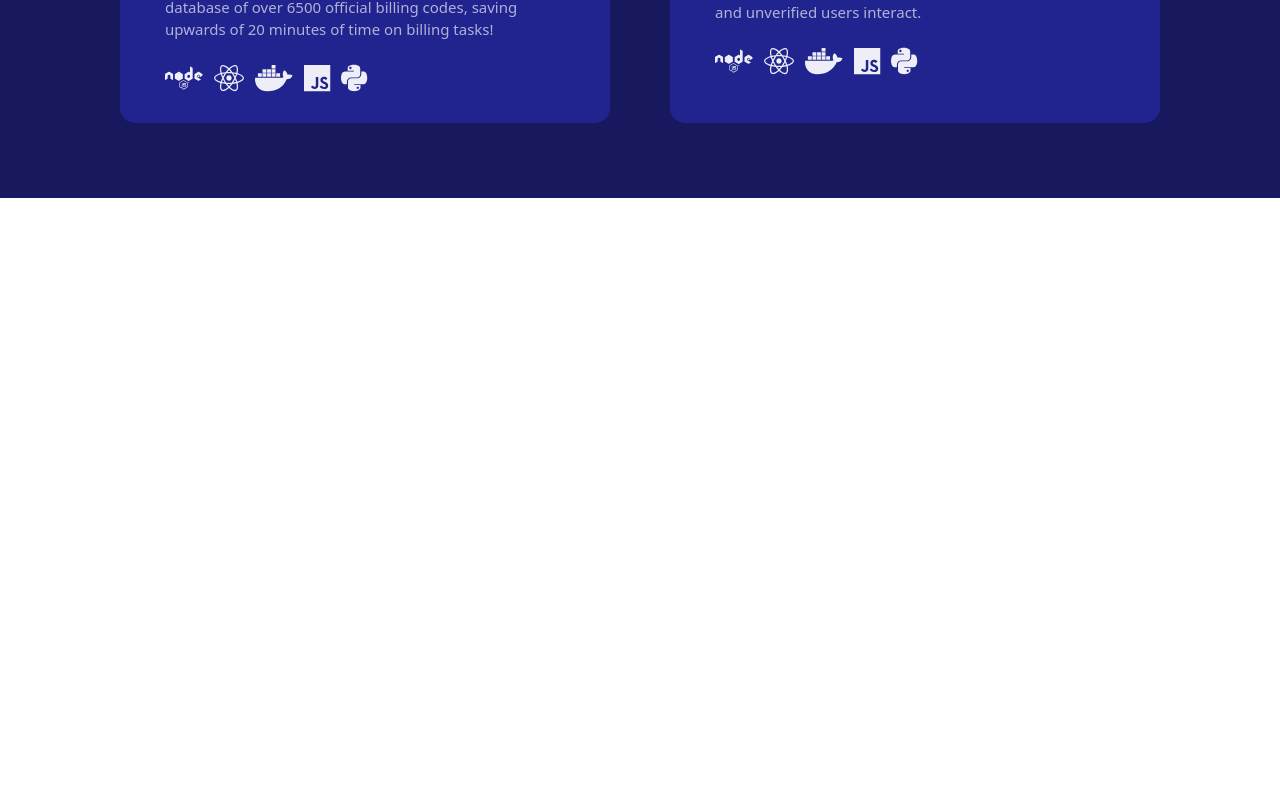
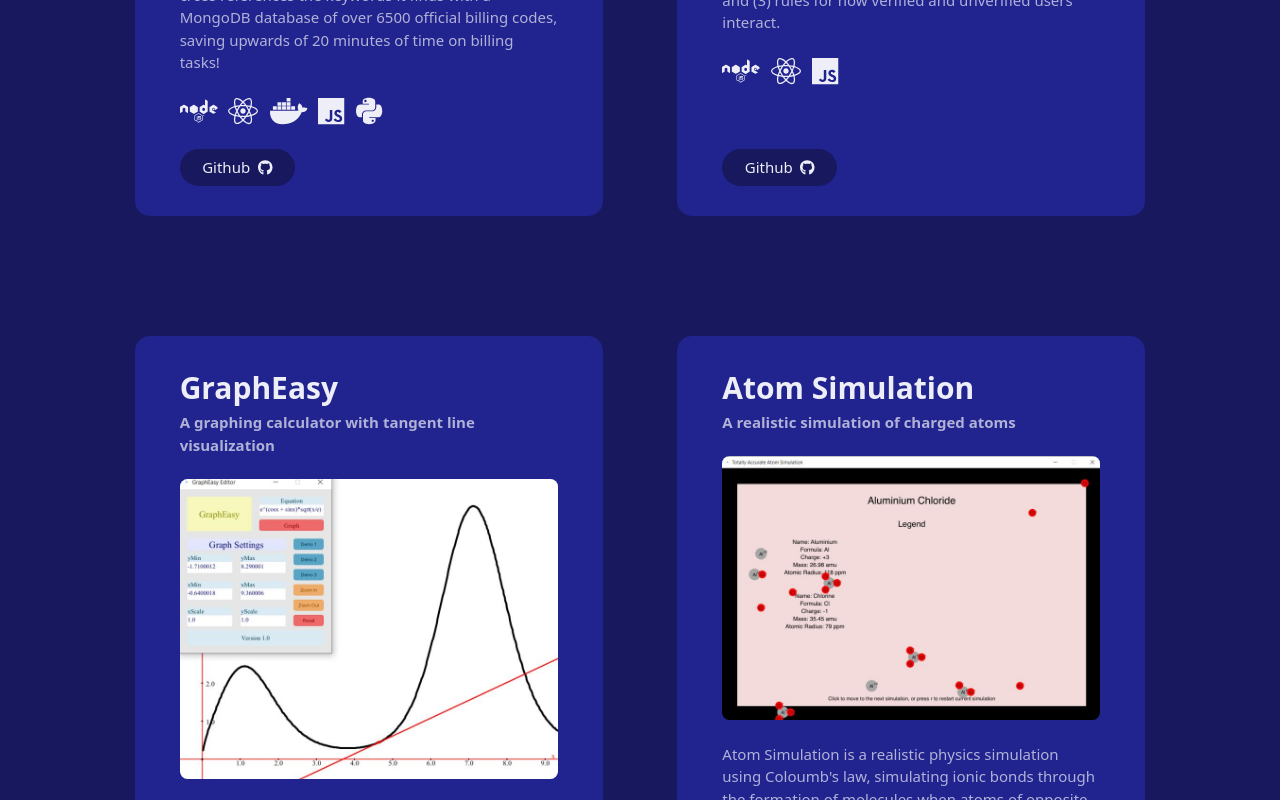
Before and after one commit to feng-zhang2495/Personal-Website, a React (Create React App) app in the folder client/: page / in a window 1280 px wide. Shown: the part 1460-2260 px from the top of the page. Before the commit the page ends 1658 px from the top, so only its background shows below. Built offline with nearby package versions, Linux system fonts and the light colour scheme.

Commit message:
added all projects and finished projects section

```diff
--- a/client/src/components/Navbar.js
+++ b/client/src/components/Navbar.js
@@ -10,7 +10,7 @@ const Navbar = (props) => {
     const page = useContext(pageContext)
 
     return (
-        <div className='navbar flex flex-row justify-between xl:px-32 py-5 lg:px-20 sm:px-12 items-center bg-transparent'>
+        <div className='navbar flex flex-row justify-between xl:px-32 py-5 lg:px-20 sm:px-12 items-center bg-transparent z-10'>
             <nav className='center-nav basis-full flex items-center justify-start'>
                 <ul className='inline-flex flex-row grow w- justify-start gap-x-12 text-lg items-center font-bold'>
                     <li className='inline'>Home</li>
--- a/client/src/components/ProjectCard.js
+++ b/client/src/components/ProjectCard.js
@@ -1,30 +1,46 @@
 import React from 'react'
 import { FontAwesomeIcon } from '@fortawesome/react-fontawesome'
+import { Link } from 'react-router-dom';
+import { faGithub } from '@fortawesome/free-brands-svg-icons';
 
 
 const ProjectCard = ({ title, subtitle, desc, img, github, website, icons}) => {
     return (
-        <div className='project-card my-8 py-8 px-12 rounded-2xl hover:scale-105 duration-300 basis-1/2'>
+        <section className='project-card my-8 py-8 px-12 rounded-2xl hover:scale-105 duration-300 flex flex-col justify-between'>
+            <div className='top'>
                 <h4>{title}</h4>
                 <h6 className='pb-6 font-bold opacity-70'>{subtitle}</h6>
-            <img src={img} alt='project demo' className='object-fit w-full rounded-lg'></img>
+                <img src={img} alt='project demo' className='object-cover w-full rounded-lg max-h-80'></img>
                 <p className='pt-6 opacity-70'>{desc}</p>
 
+                {icons && (
                     <div className='technologies flex flex-row pt-6 items-center gap-3'>
-                {icons && icons.map((icon) => {
+                        {icons.map((icon) => {
                             return <FontAwesomeIcon icon={icon} size='2xl' inverse/>
                         })}
                     </div>
+                )}
+            </div>
 
+            <div className='bottom'>
                 {(github || website) && (
-                <div className='project-links'>
+                    <div className='project-links pt-6'>
                         {github && (
-                        <div></div>
+                            <Link target="_blank" to={github} className='inline-flex flex-row gap-2 items-center repo-button px-6 py-2 rounded-full'>
+                                <button className=''>Github</button>
+                                <FontAwesomeIcon icon={faGithub}></FontAwesomeIcon>
+                            </Link>
+                        )}
+                        {website && (
+                            <Link target="_blank" to={github} className='inline-flex flex-row gap-2 items-center repo-button px-6 py-2 rounded-full'>
+                                <button className=''>Website</button>
+                                <FontAwesomeIcon icon={faGithub}></FontAwesomeIcon>
+                            </Link>
                         )}
                     </div>
                 )}
-
             </div>
+        </section>
     )
 }
 
--- a/client/src/components/Projects.js
+++ b/client/src/components/Projects.js
@@ -2,6 +2,8 @@ import React from 'react'
 import ProjectCard from './ProjectCard'
 import billify from '../assets/img/billify.png'
 import blockXism from '../assets/img/blockxism.jpg'
+import graphEasy from '../assets/img/graphEasy.jpg'
+import atomSim from '../assets/img/atomSim.jpg'
 import { faReact, faNode, faDocker, faJs, faPython} from '@fortawesome/free-brands-svg-icons'
 
 
@@ -20,7 +22,22 @@ const Projects = () => {
             subtitle: "A safer version of the Ethereum Blockchain",
             desc: "BlockXism is an attempt at placing more transparency in the blockchain ecosystem, through a simple verification system. It consists of (1) a self-authenticating service, (2) a ledger of verified users, and (3) rules for how verified and unverified users interact.",
             img: blockXism,
-            icons: [faNode, faReact, faDocker, faJs, faPython]
+            icons: [faNode, faReact, faJs],
+            github: 'https://github.com/fengzhang789/BlockXism'
+        },
+        {
+            title: "GraphEasy",
+            subtitle: "A graphing calculator with tangent line visualization",
+            desc: "GraphEasy is a graphing calculator made in Processing that comes with tangent line visualization capabilities. It supports implicit function graphing with common math functions and constants such as sin, cos, tan, e, ln, etc. It implements the shunting algorithm to calculate infix values and incorporates hash maps to save and avoid recalculation.",
+            img: graphEasy,
+            github: 'https://github.com/fengzhang789/GraphEasy'
+        },
+        {
+            title: "Atom Simulation",
+            subtitle: "A realistic simulation of charged atoms",
+            desc: "Atom Simulation is a realistic physics simulation using Coloumb's law, simulating ionic bonds through the formation of molecules when atoms of opposite charges collide and add up to zero. This simulation is of the formation of Aluminum Cloride, AlCl3.",
+            img: atomSim,
+            github: 'https://github.com/fengzhang789/Atom-Simulation'
         },
     ]
 
@@ -29,7 +46,7 @@ const Projects = () => {
             <div className='px-32 py-12'>
                 <h2 className='text-center py-6'>Projects</h2>
 
-                <article className='project-card-holder flex flex-row gap-16 '>
+                <article className='project-card-holder flex flex-row gap-16 flex-wrap justify-evenly'>
                     {data.map((obj) => {
                         return <ProjectCard title={obj.title} desc={obj.desc} subtitle={obj.subtitle} img={obj.img} icons={obj.icons} github={obj.github}></ProjectCard>
                     })}
--- a/client/src/index.css
+++ b/client/src/index.css
@@ -75,6 +75,15 @@ nav ul > *:hover {
 
 .project-card {
   background-color: #21238e;
+  flex-basis: 45%;
+}
+
+.repo-button {
+  background-color: #17185d;
+  transition-duration: 0.2s;
+}
+.repo-button:hover {
+  background-color: #080815;
 }
 
 @keyframes color {
```
Also changed, not shown: client/src/assets/img/atomSim.jpg (added), client/src/assets/img/graphEasy.jpg (added). Lines whose indentation alone changed are shown as unchanged.
